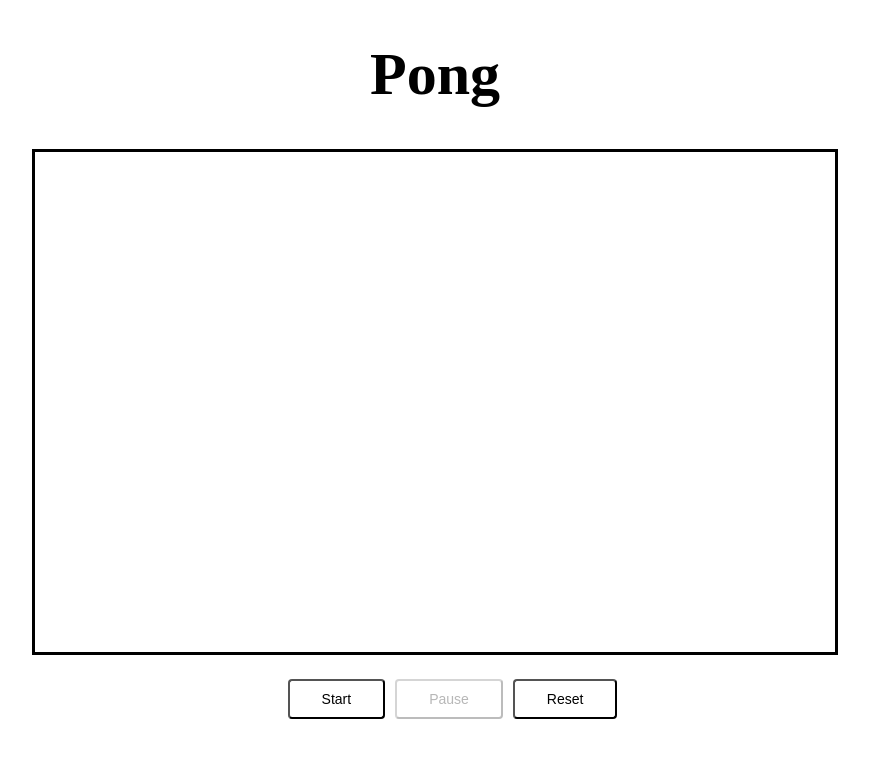
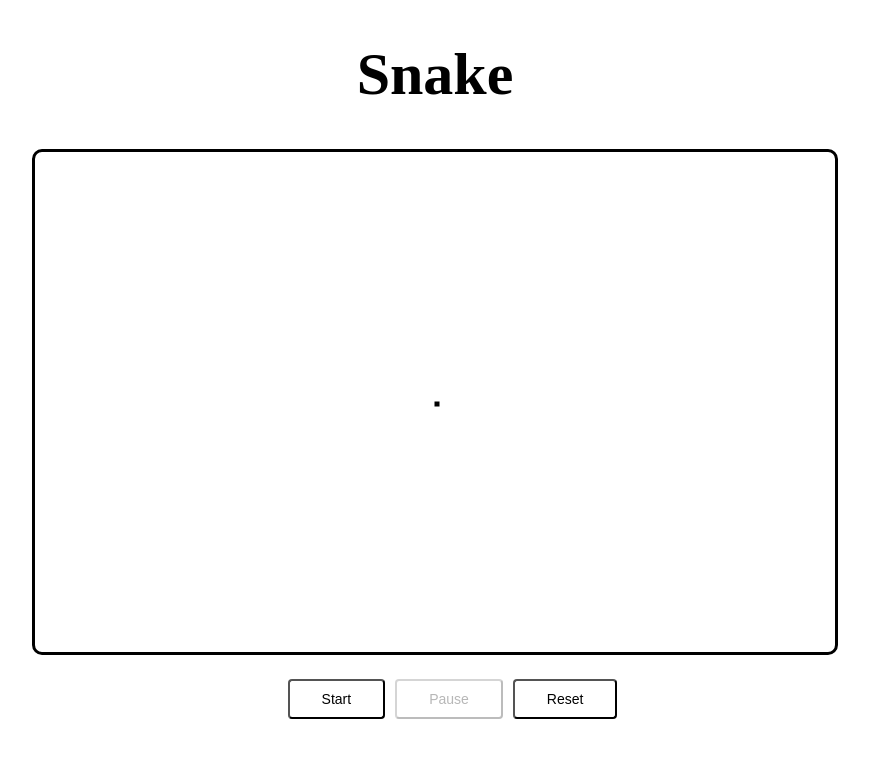
Before and after one commit to v4rn/pong, a plain HTML site: page index.html in a window 1280 px wide. Shown: the whole page, without its empty margins (205-1074 px from the left). Drawn offline with Linux system fonts and the light colour scheme.

Commit message:
reset screen and class structure done

```diff
--- a/app.js
+++ b/app.js
@@ -1,5 +1,8 @@
 // contants
 const FRAME_SPEED = 500;
+const CANVAS_WIDTH = 800;
+const CANVAS_HEIGHT = 500;
+const SNAKE_UNIT = 4;
 
 // global vars
 let animation_event;
@@ -7,14 +10,18 @@ let start_btn;
 let pause_btn;
 let reset_btn;
 let canvas_wrapper;
+let game;
 
 function init() {
-    canvas_wrapper = CanvasWrapper();
+    canvas_wrapper = new CanvasWrapper(CANVAS_WIDTH, CANVAS_HEIGHT, SNAKE_UNIT);
+    game = new Snake(canvas_wrapper);
 
     // init btn vars
     start_btn = document.getElementById("start_button");
     pause_btn = document.getElementById("pause_button");
     reset_btn = document.getElementById("reset_button");
+
+    game.reset_snake();
 }
 
 function start_game() {
--- a/canvas.js
+++ b/canvas.js
@@ -1,5 +1,18 @@
-function CanvasWrapper() {
+function CanvasWrapper(canvas_width, canvas_height, snake_unit) {
     this.canvas = document.getElementById("canvas");
-    this.canvas.width = 800;
-    this.canvas.height = 500;
+    this.canvas.width = canvas_width;
+    this.canvas.height = canvas_height;
+
+    this.xoffset = this.canvas.offsetLeft;
+    this.yoffset = this.canvas.offsetTop;
+
+    this.ctx = this.canvas.getContext("2d");
+    this.cell_dim = snake_unit;
+}
+
+CanvasWrapper.prototype.draw = function(x, y) {
+    console.log(x, y);
+    this.ctx.fillStyle = "black";
+    this.ctx.fillRect(x, y, this.cell_dim, this.cell_dim);
+    this.ctx.strokeRect(x, y, this.cell_dim, this.cell_dim);
 };
--- a/index.css
+++ b/index.css
@@ -34,4 +34,5 @@ h1 {
 
 #canvas {
     border-style: solid;
+    border-radius: 10px;
 }
--- a/index.html
+++ b/index.html
@@ -2,14 +2,15 @@
 <html>
   <head>
     <meta charset="utf-8" />
-    <title>Pong</title>
+    <title>Snake</title>
     <script src="canvas.js"></script>
+    <script src="snake.js"></script>
     <script src="app.js"></script>
     <link rel="stylesheet" href="index.css">
   </head>
   <body onload="init();">
     <div>
-    <h1>Pong</h1>
+    <h1>Snake</h1>
     </div>
     <div class="main_container">
       <div>
--- /dev/null
+++ b/snake.js
@@ -0,0 +1,11 @@
+function Snake(canvas_wrapper) {
+    this.canvas_wrapper = canvas_wrapper;
+    this.start_position = [
+        this.canvas_wrapper.canvas.width / 2,
+        this.canvas_wrapper.canvas.height / 2
+    ];
+}
+
+Snake.prototype.reset_snake = function() {
+    this.canvas_wrapper.draw(...this.start_position);
+};
```
